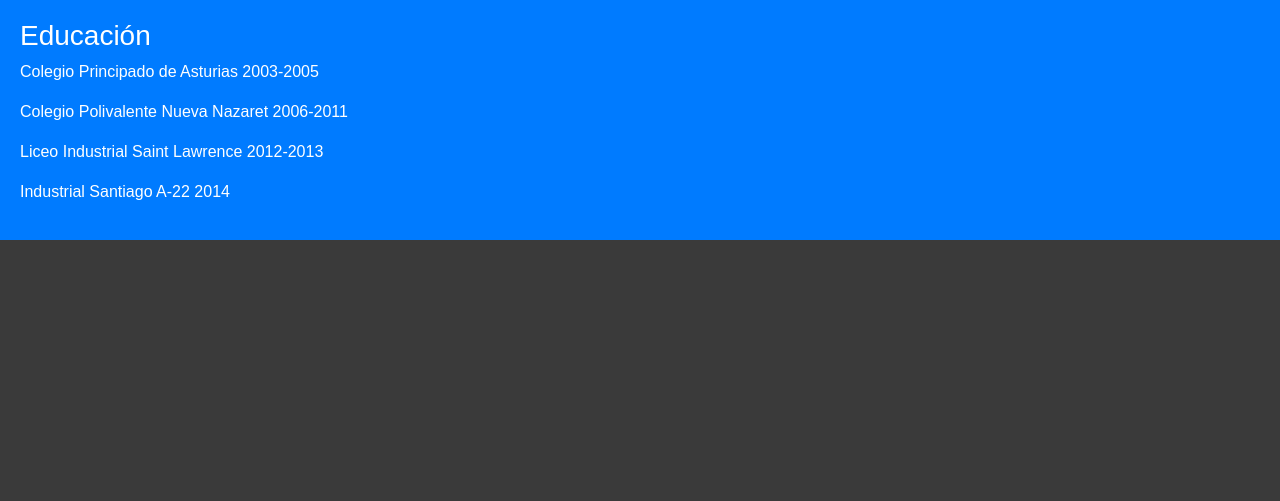
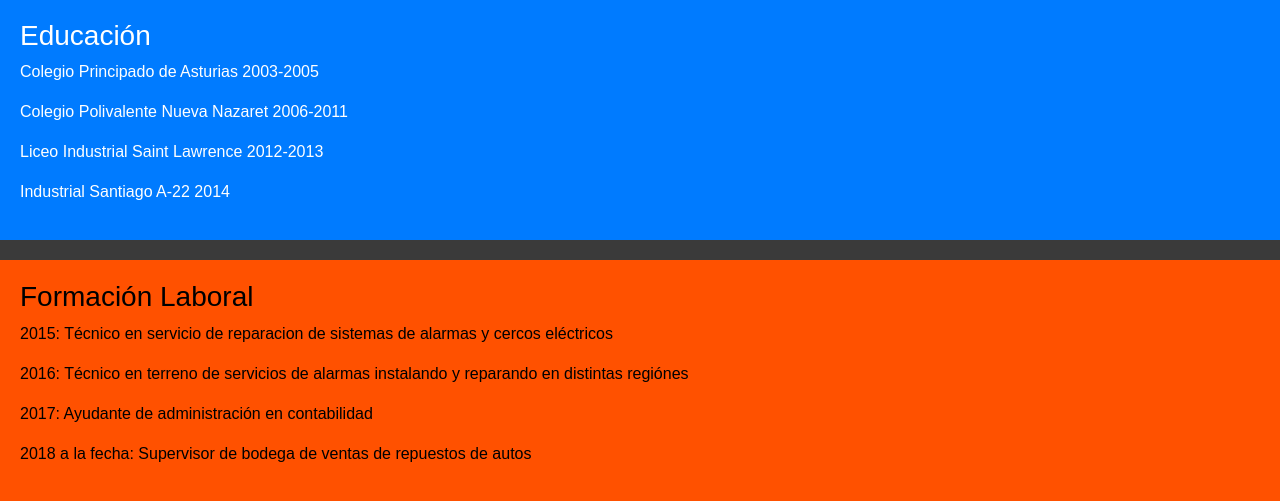
Before and after one commit to fergon97/fergon97.github.io, a plain HTML site: page index.html in a window 1280 px wide. Shown: the part 625-1126 px from the top of the page. Before the commit the page ends 865 px from the top, so only its background shows below. Drawn offline with nearby package versions, Linux system fonts and the light colour scheme.

Commit message:
Integración sección de formación y cambios en style.css

```diff
--- a/assets/css/style.css
+++ b/assets/css/style.css
@@ -10,9 +10,16 @@ body {
 }
 
 .education-section {
-  background-color: #007bff; /* Color azul */
-  color: #fff; /* Texto blanco */
+  background-color: #007bff;
+  color: #fff;
   padding: 20px;
   border-radius: 10px;
   margin-top: 20px;
 }
+.formation-section {
+  background-color: #ff5100;
+  color: #000000;
+  padding: 20px;
+  border-radius: 10px;
+  margin-top: 20px;
+}
--- a/index.html
+++ b/index.html
@@ -108,7 +108,23 @@
         <p>Industrial Santiago A-22 2014</p>
       </div>
     </div>
-  </div>
+    <div class="row formation-section">
+      <div class="col-md-12">
+        <h3>Formación Laboral</h3>
+        <p>
+          2015: Técnico en servicio de reparacion de sistemas de alarmas y
+          cercos eléctricos
+        </p>
+        <p>
+          2016: Técnico en terreno de servicios de alarmas instalando y
+          reparando en distintas regiónes
+        </p>
+        <p>2017: Ayudante de administración en contabilidad</p>
+        <p>
+          2018 a la fecha: Supervisor de bodega de ventas de repuestos de autos
+        </p>
+      </div>
+    </div>
   </body>
   <script
     src="https://cdn.jsdelivr.net/npm/bootstrap@5.1.3/dist/js/bootstrap.bundle.min.js"
```
